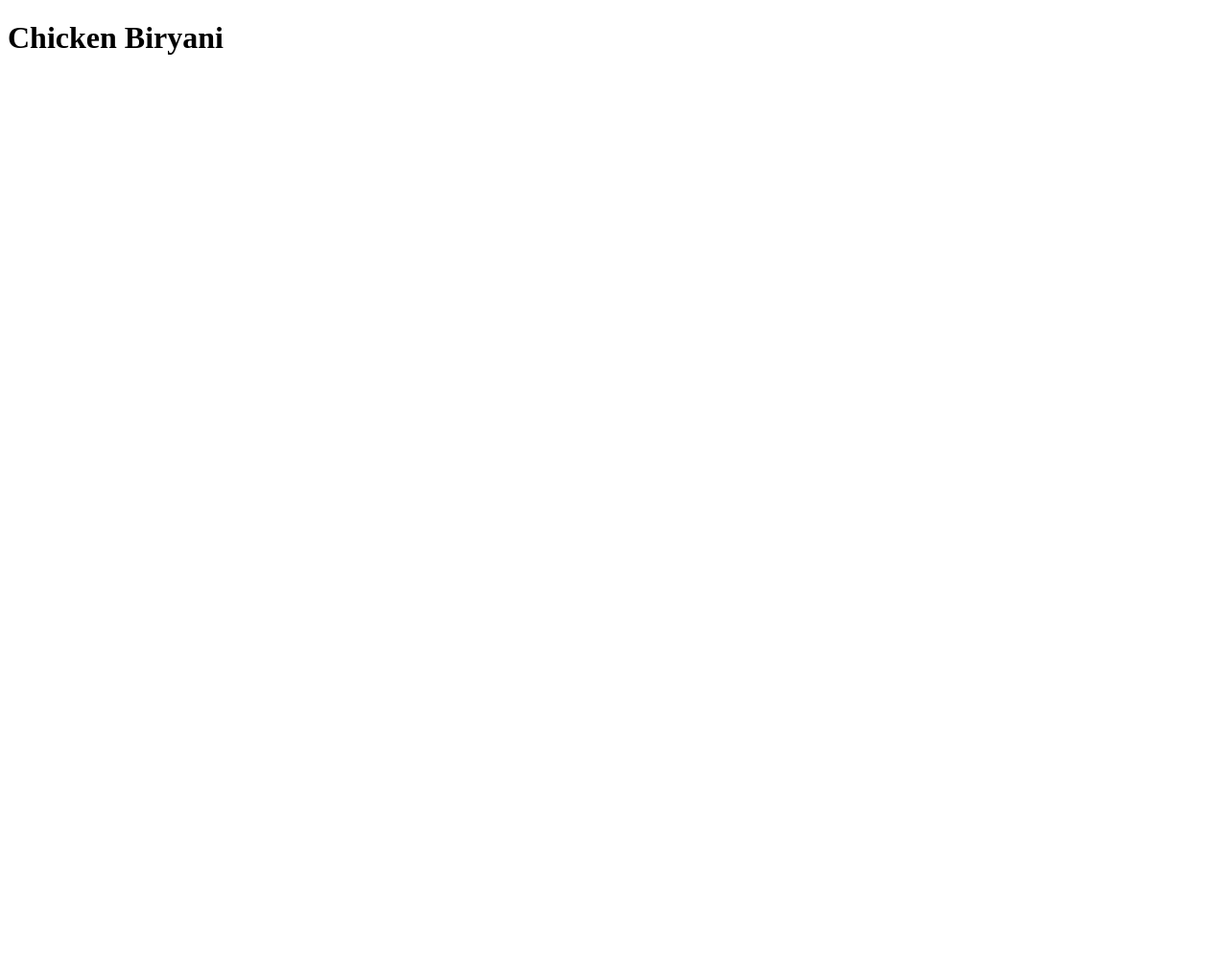
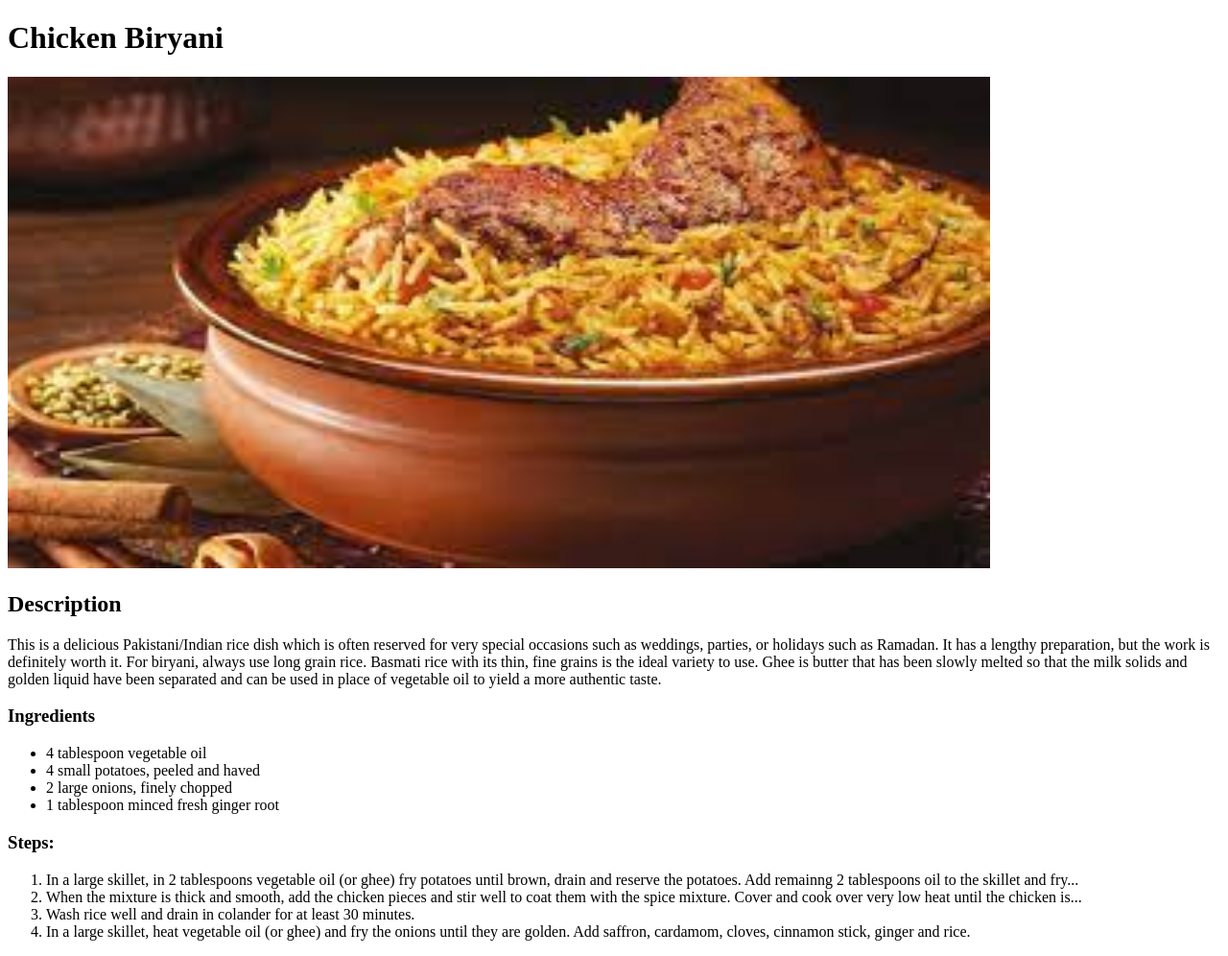
Before and after one commit to codermaddy/odin-recipes, a plain HTML site: page recipes/chicken-biryani.html in a window 1280 px wide. Shown: the whole page at 96% size. Before the commit the page ends 800 px from the top, so only its background shows below. Drawn offline with Linux system fonts and the light colour scheme.

Commit message:
adds naan recipe and link to it in index

```diff
--- a/recipes/chicken-biryani.html
+++ b/recipes/chicken-biryani.html
@@ -6,5 +6,22 @@
   </head>
   <body>
     <h1>Chicken Biryani</h1>
+    <img src = "images/chicken-biryani.jpeg" alt = "Chicken Biryani" height = "512" width = "1024">
+    <h2>Description</h2>
+    <p>This is a delicious Pakistani/Indian rice dish which is often reserved for very special occasions such as weddings, parties, or holidays such as Ramadan. It has a lengthy preparation, but the work is definitely worth it. For biryani, always use long grain rice. Basmati rice with its thin, fine grains is the ideal variety to use. Ghee is butter that has been slowly melted so that the milk solids and golden liquid have been separated and can be used in place of vegetable oil to yield a more authentic taste.</p>
+    <h3>Ingredients</h3>
+    <ul>
+      <li>4 tablespoon vegetable oil</li>
+      <li>4 small potatoes, peeled and haved</li>
+      <li>2 large onions, finely chopped</li>
+      <li>1 tablespoon minced fresh ginger root</li>
+    </ul>
+    <h3>Steps:</h3>
+    <ol>
+      <li>In a large skillet, in 2 tablespoons vegetable oil (or ghee) fry potatoes until brown, drain and reserve the potatoes. Add remainng 2 tablespoons oil to the skillet and fry...</li>
+      <li>When the mixture is thick and smooth, add the chicken pieces and stir well to coat them with the spice mixture. Cover and cook over very low heat until the chicken is...</li>
+      <li>Wash rice well and drain in colander for at least 30 minutes.</li>
+      <li>In a large skillet, heat vegetable oil (or ghee) and fry the onions until they are golden. Add saffron, cardamom, cloves, cinnamon stick, ginger and rice.</li>
+    </ol>
   </body>
 </html>
```
Also changed, not shown: index.html (+5 -2 lines), recipes/naan.html (added, +27 -0 lines), recipes/images/chicken-biryani.jpeg (added), recipes/images/naan.jpg (added), recipes/images/pav-bhaji.jpg (added).
